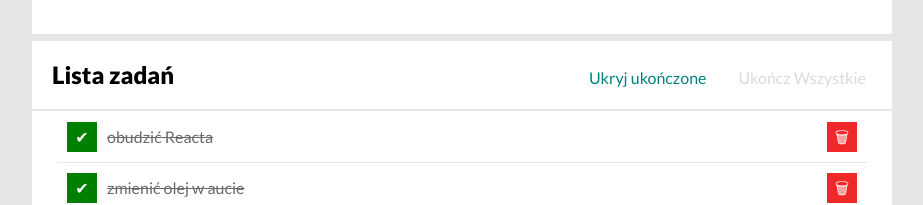
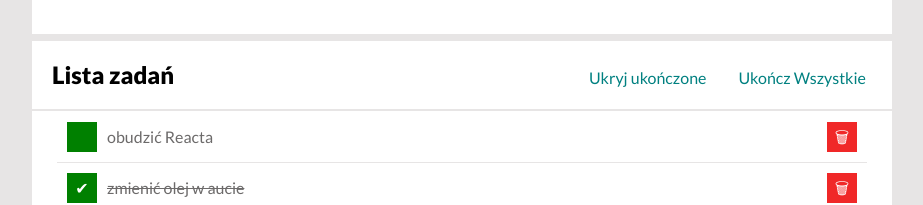
Before and after one commit to Mateusszzp/todo-list-react, a React (Create React App) app: page / in a window 1280 px wide. Shown: the part 233-438 px from the top of the page, without its empty margins (178-1101 px from the left). Built offline with nearby package versions, Linux system fonts and the light colour scheme.

Commit message:
change homepage

```diff
--- a/package.json
+++ b/package.json
@@ -2,7 +2,7 @@
   "name": "todo-list-react",
   "version": "0.1.0",
   "private": true,
-  "homepage": "https://mateusszzp.github.io/todo-list-react/",
+  "homepage": "https://mateusszzp.github.io/todos-list-react/",
   "dependencies": {
     "@testing-library/jest-dom": "^5.16.4",
     "@testing-library/react": "^13.3.0",
--- a/src/App.js
+++ b/src/App.js
@@ -8,7 +8,7 @@ import Header from "./Header";
 
 
 const tasks = [
-  { id: 1, content: "obudzić Reacta", done: true },
+  { id: 1, content: "obudzić Reacta", done: false },
   { id: 2, content: "zmienić olej w aucie", done: true },
 ];
 
```
